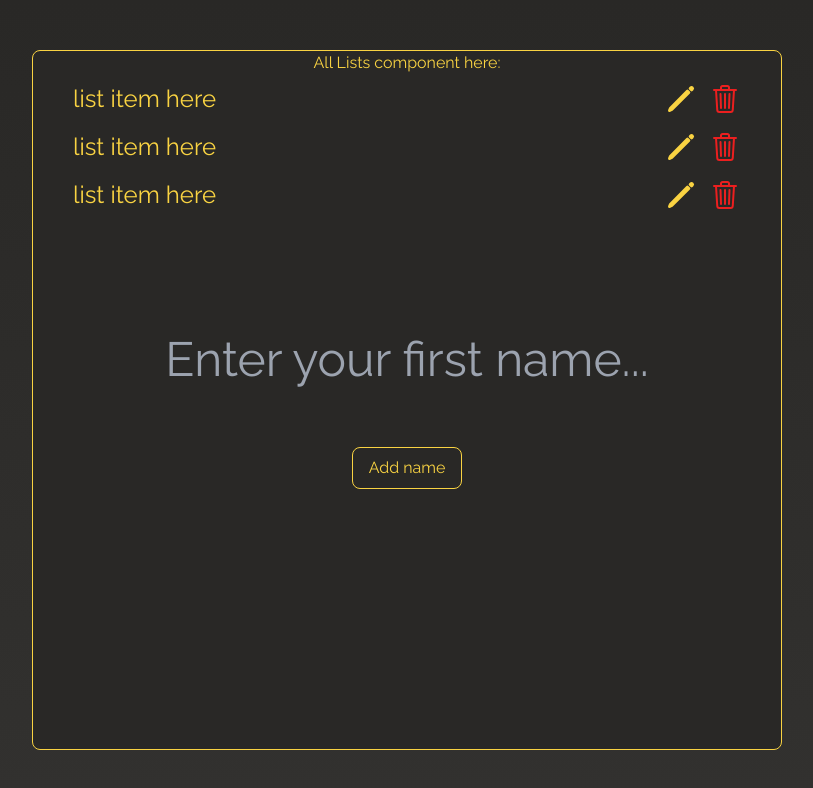
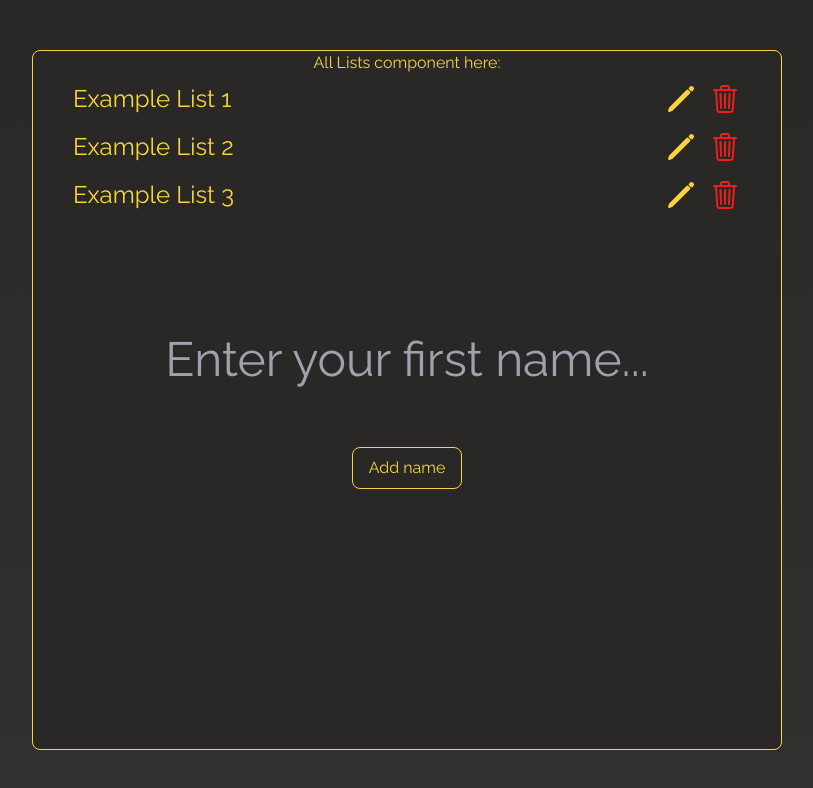
Before and after one commit to Stewie154/Redux-To-Do-List, a React (Create React App) app: page / in a window 1280 px wide. Shown: the top 788 px of the page, without its empty margins (233-1046 px from the left). Built offline with nearby package versions, Linux system fonts and the light colour scheme.

Commit message:
map through lists from redux store to render ListItem components

```diff
--- a/src/components/all-lists/AllLists.js
+++ b/src/components/all-lists/AllLists.js
@@ -8,12 +8,18 @@ const AllLists = () => {
 
 	const lists = useSelector(state => state.lists)
 
+	const renderContent = () => {
+		return lists.map(list => {
+			return (
+				<ListItem title={list.title} id={list.id} />
+			)
+		})
+	}
+
 	console.log(lists)
 	return (
 		<div>All Lists component here:
-			<ListItem title="list item here" id={1}/>
-			<ListItem title="list item here" id={2}/>
-			<ListItem title="list item here" id={3}/>
+			{renderContent()}
 		</div>
 	)
 }
```
